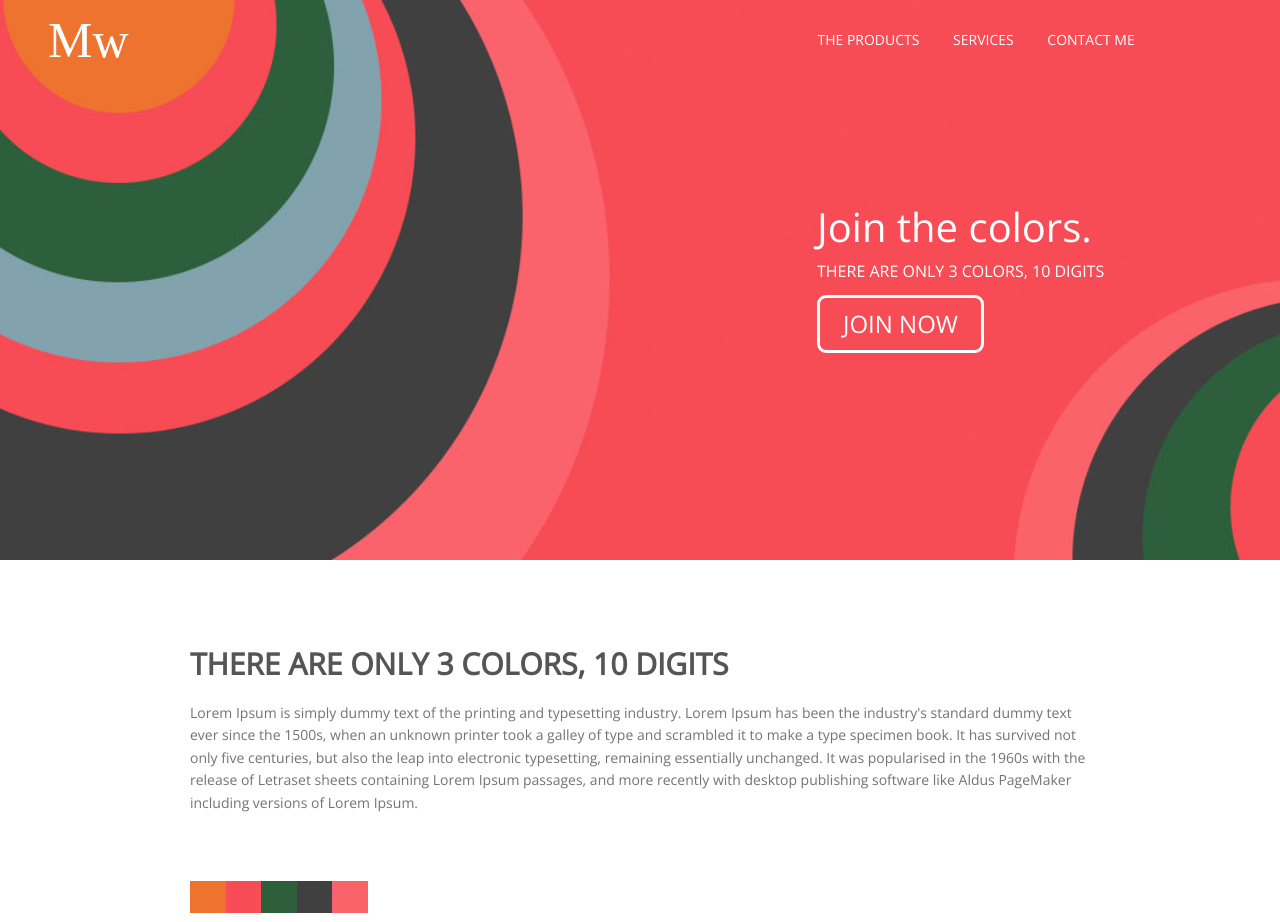
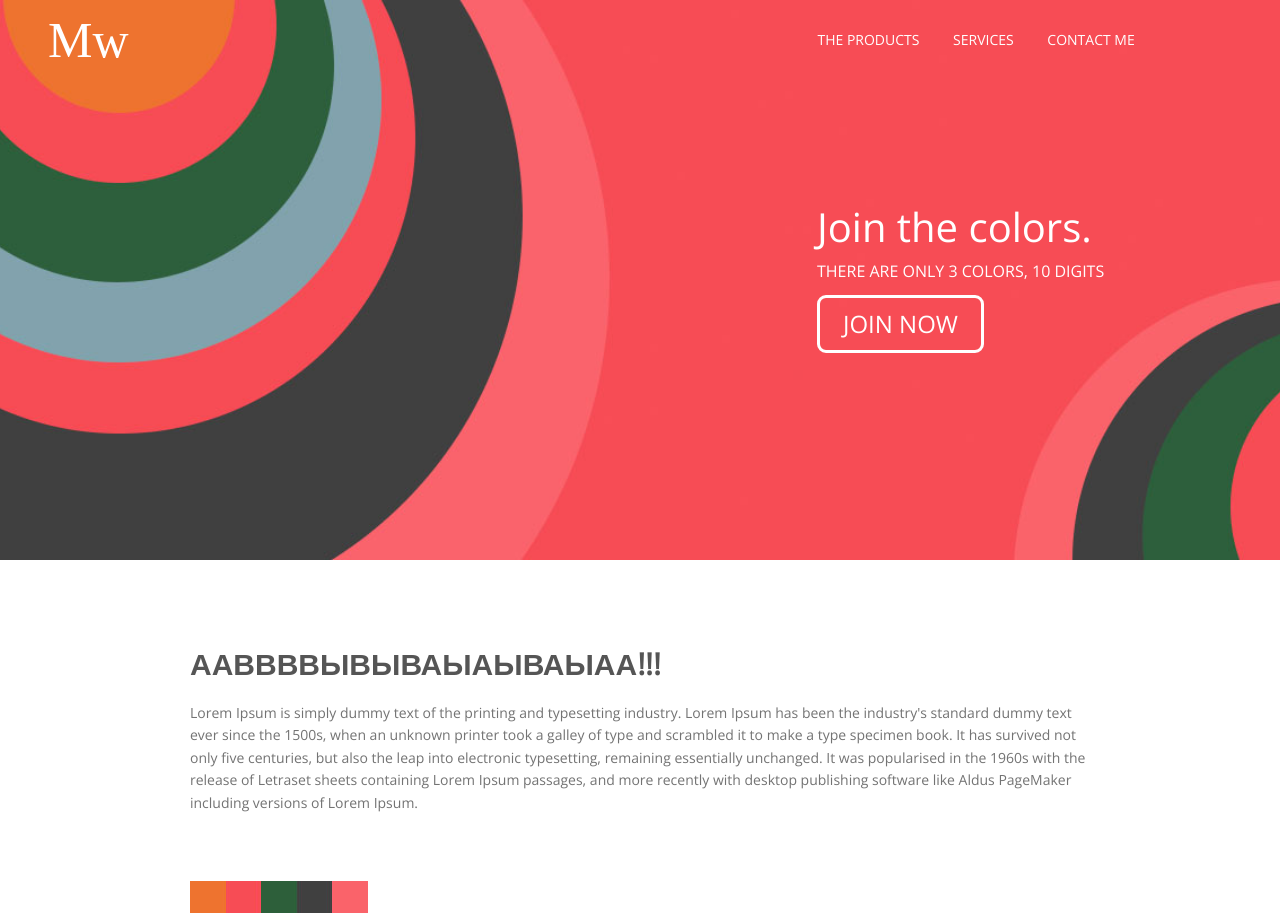
Before and after one commit to yusup02/mw, a plain HTML site: page index.html in a window 1280 px wide. Shown: the top 922 px of the page. Drawn offline with nearby package versions, Linux system fonts and the light colour scheme; some icons are missing; a web font is replaced by a local one.

Commit message:
Update index.html

```diff
--- a/index.html
+++ b/index.html
@@ -51,7 +51,7 @@
     <section class="section" id="Products">
         <div class="container">
             <div class="section__header">
-                <h2 class="section__title">There are only 3 colors, 10 digits </h2>
+                <h2 class="section__title">ААВВВВЫВЫВАЫАЫВАЫАА!!!</h2>
                 <div class="section__text">
                     <p>Lorem Ipsum is simply dummy text of the printing and typesetting industry.
                        Lorem Ipsum has been the industry's standard dummy text ever since the
```
